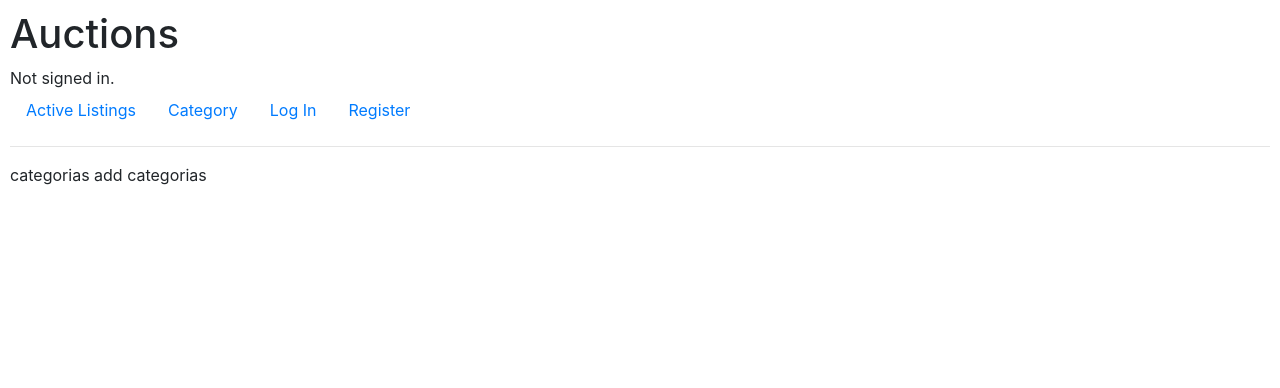
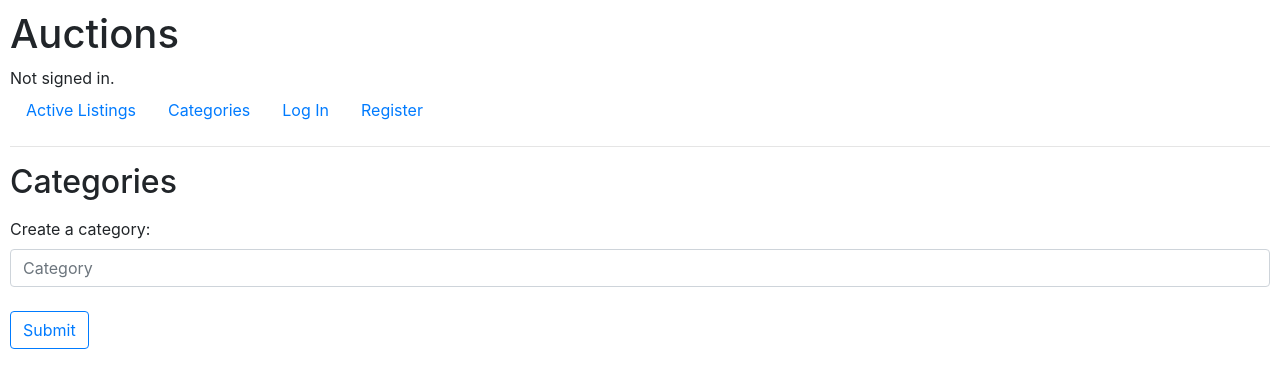
Before and after one commit to okamoto1/commerce-django, a Django app: page /category in a window 1280 px wide. Shown: the top 388 px of the page. Run offline with Django 3.2, Linux system fonts and the light colour scheme; data that the repository does not hold is empty; some libraries are stand-ins or nearby versions.

Commit message:
categories to do

```diff
--- a/auctions/admin.py
+++ b/auctions/admin.py
@@ -6,4 +6,5 @@ admin.site.register(User)
 admin.site.register(Auction)
 admin.site.register(Bids)
 admin.site.register(Comments)
-# Register your models here.
+admin.site.register(Watchlist)
+admin.site.register(Category)
--- a/auctions/forms.py
+++ b/auctions/forms.py
@@ -26,6 +26,7 @@ class Listing_Form(forms.Form):
     )
     image = forms.FileField(label="Choose Image")
 
+
 class BidForm(forms.ModelForm):
     def __init__(self, *args, **kwargs):
         super(BidForm, self).__init__(*args, **kwargs)
@@ -45,3 +46,10 @@ class CommentsForm(forms.Form):
             'placeholder': 'Place your comment here'
         })
     )
+
+class CategoryForm(forms.Form):
+    category = forms.CharField(label="Create a category",
+    widget=forms.TextInput(attrs={
+        'class': 'form-control',
+        'placeholder': "Category"
+    }))
--- a/auctions/templates/auctions/category.html
+++ b/auctions/templates/auctions/category.html
@@ -1,6 +1,18 @@
 {% extends "auctions/layout.html" %}
 
 {% block body %}
-  categorias
-  add categorias
+  <h2>Categories</h2>
+  <ul>
+    {% for category in categories %}
+      <li><a href="{% url 'show_category_items' title=category.category %}">{{ category.category }}</a></li>
+    {% endfor %}
+  </ul>
+  <div class="form-group">
+    <form action="{% url 'create_category' %}" method="post">
+      {% csrf_token %}
+      {{ form }}<br>
+      <button type="submit" class="btn btn-outline-primary" name="button">Submit</button>
+    </form>
+  </div>
+  {{ message }}
 {% endblock %}
--- a/auctions/templates/auctions/layout.html
+++ b/auctions/templates/auctions/layout.html
@@ -21,7 +21,7 @@
                 <a class="nav-link" href="{% url 'index' %}">Active Listings</a>
             </li>
             <li class="nav-item">
-                <a class="nav-link" href="{% url 'category' %}">Category</a>
+                <a class="nav-link" href="{% url 'category' %}">Categories</a>
             </li>
             {% if user.is_authenticated %}
                 <li class="nav-item">
--- a/auctions/urls.py
+++ b/auctions/urls.py
@@ -19,6 +19,8 @@ urlpatterns = [
     path("comment/<str:title>/<int:id>", views.adding_comment , name="adding_comment"),
     path("bid/<str:title>/<int:id>", views.adding_bid , name="adding_bid"),
     path("category", views.category, name="category"),
+    path("category/<str:title>", views.show_category_items, name="show_category_items"),
+    path("create/category", views.create_category, name="create_category"),
     path("close/<int:id>", views.close_auction, name="close_auction"),
     path("auction/<str:title>/<int:id>", views.items_page, name="items_page")
 ]
--- a/auctions/views.py
+++ b/auctions/views.py
@@ -4,15 +4,15 @@ from django.http import HttpResponse, HttpResponseRedirect
 from django.core.files.storage import FileSystemStorage
 from django.shortcuts import render
 from django.urls import reverse
-from .forms import Listing_Form, BidForm, CommentsForm
+from .forms import Listing_Form, BidForm, CommentsForm, CategoryForm
 import datetime
 
-from .models import User, Auction, Bids, Comments, Watchlist
+from .models import User, Auction, Bids, Comments, Watchlist, Category
 
 
 def index(request):
     items_saved = []
-    active_auctions = Auction.objects.filter(active = True)
+    active_auctions = Auction.objects.filter(active = True).order_by('date')
     if request.user.is_authenticated:
         for saved in Watchlist.objects.filter(usuario = request.user):
             items_saved.append(saved.item_id.id)
@@ -83,14 +83,43 @@ def create_list(request):
                 image = image
             )
             return HttpResponseRedirect(reverse('index'))
+
     return render(request, "auctions/new-listing.html", {
-        "form": Listing_Form()
+        "form": Listing_Form(),
+        "categories": Category.objects.all().order_by('category')
     })
 
 
 def category(request):
-    return render(request, "auctions/category.html")
+    return render(request, "auctions/category.html", {
+        "categories": Category.objects.all().order_by('category'),
+        "form": CategoryForm()
+    })
 
+def show_category_items(request, title):
+    category = Category.objects.get(category = title)
+    items = category.category_items.all()
+    return render(request, "auctions/category-item.html",{
+        "items": items,
+    })
+
+def create_category(request):
+    if request.method == "POST":
+        form = CategoryForm(request.POST)
+        if form.is_valid():
+            category_name = form.cleaned_data["category"]
+            if Category.objects.filter(category = category_name):
+                message = 'Category already exist'
+                return render(request, "auctions/category.html", {
+                    "categories": Category.objects.all(),
+                    "message": message,
+                    "form": CategoryForm()
+                })
+            else:
+                create_category = Category.objects.create(
+                    category = category_name
+                )
+    return HttpResponseRedirect(reverse("category"))
 
 def items_page(request, title, id):
     details = Auction.objects.filter(id = id)
```
Also changed, not shown: auctions/models.py (+7 -8 lines), auctions/templates/auctions/category-item.html (added, +8 -0 lines), auctions/templates/auctions/new-listing.html (+9 -3 lines), auctions/migrations/0001_initial.py, auctions/migrations/0002_auto_20200720_0558.py (deleted), auctions/migrations/0002_auto_20200720_1047.py (added), auctions/migrations/0003_category.py (deleted), auctions/migrations/0004_comments_date.py (deleted), auctions/templates/auctions/index.html (indentation only).
